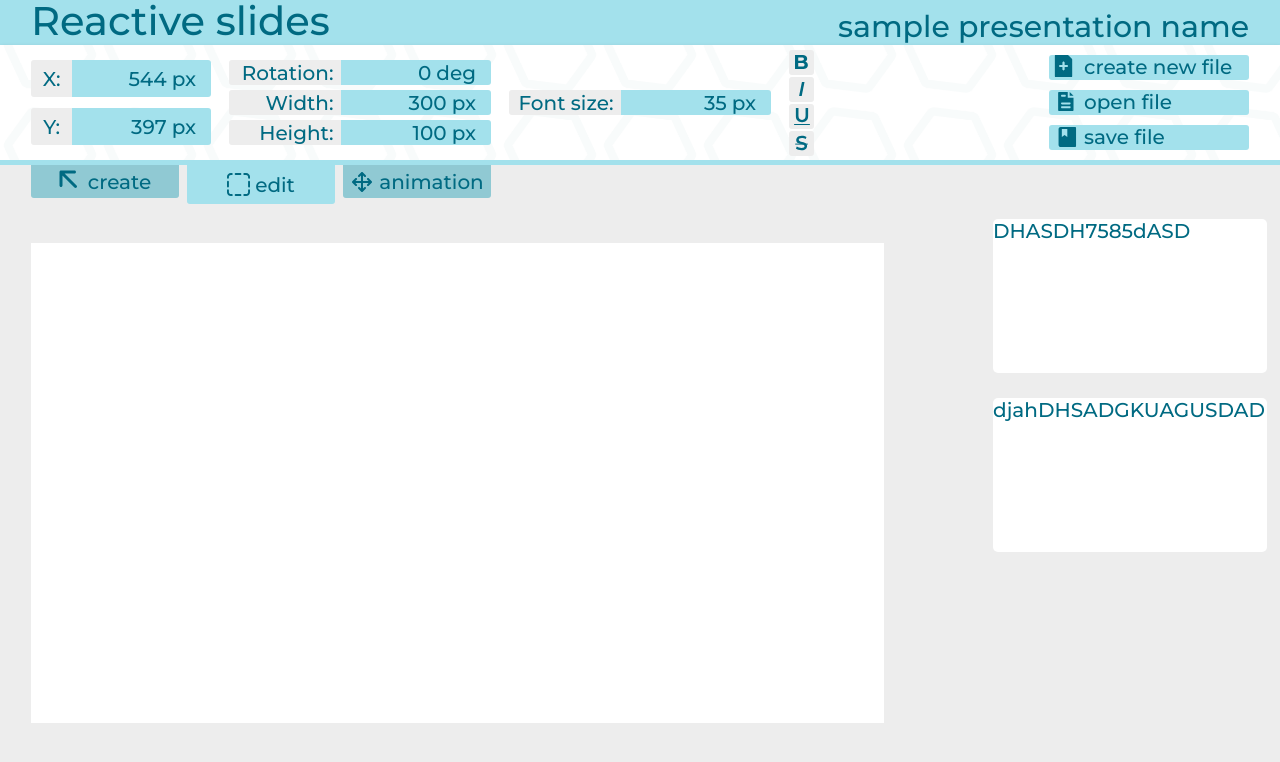
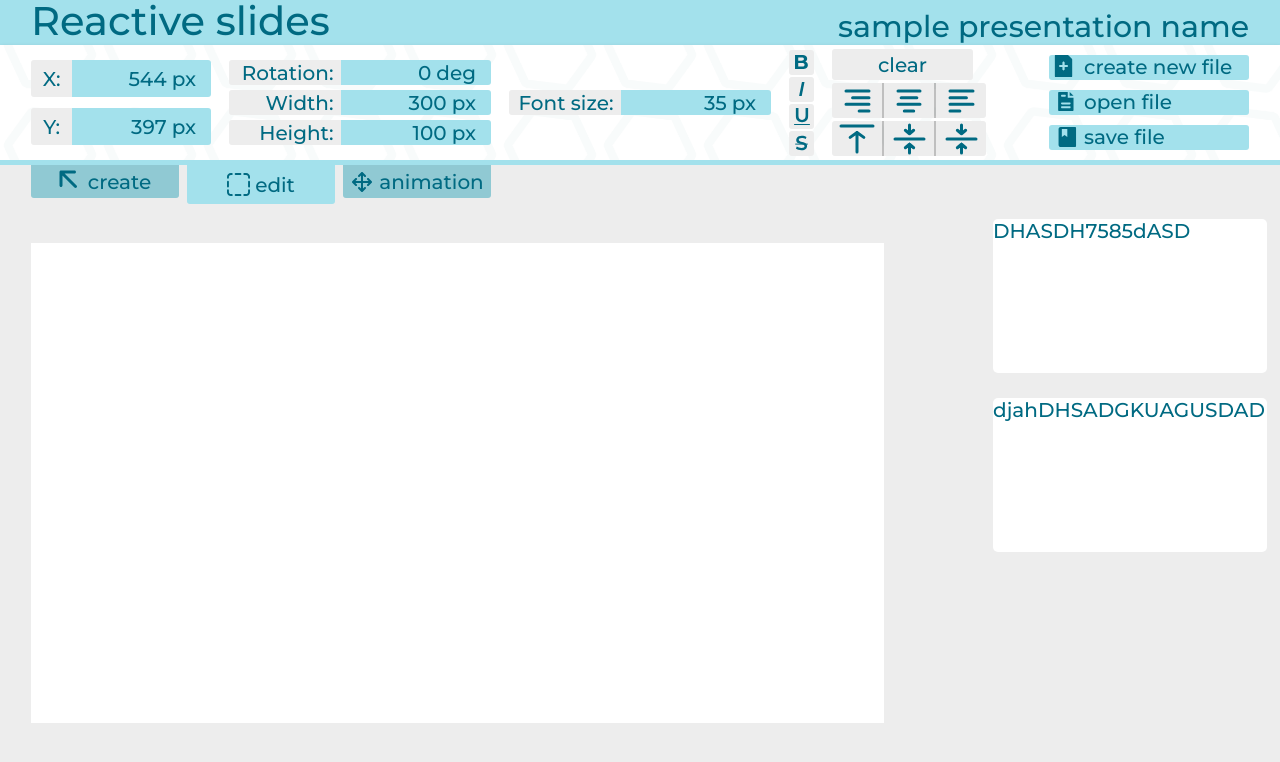
Before and after one commit to dan3rty/Reactive-slides, a React (Create React App) app: page / in a window 1280 px wide. Shown: the top 762 px of the page. Built offline with nearby package versions, Linux system fonts and the light colour scheme.

Commit message:
Сделал selection

```diff
--- a/src/common/components/buttons/Button.css
+++ b/src/common/components/buttons/Button.css
@@ -12,11 +12,20 @@
 	height: 25px;
 }
 
-.button_medium {
+.button_big {
 	display: grid;
 	grid-template-columns: 30px 150px;
 	width: 200px;
 	padding-left: 5px;
+	border-radius: 3px;
+}
+
+.button_medium {
+	display: flex;
+	justify-content: center;
+	align-items: center;
+	width: 141px;
+	height: 31px;
 	border-radius: 3px;
 }
 
--- a/src/common/components/buttons/Button.tsx
+++ b/src/common/components/buttons/Button.tsx
@@ -2,21 +2,29 @@ import React from 'react'
 import './Button.css'
 import { ReactNode } from 'react'
 
-type sizes = 'small' | 'medium'
+type sizes = 'small' | 'medium' | 'big'
 type styles = 'light' | 'dark'
 
 type ButtonProps = {
 	text?: string
 	style: styles
 	size: sizes
-	icon: ReactNode
+	icon?: ReactNode
 }
 
 function Button(props: ButtonProps) {
-	if (props.size === 'medium' && props.text) {
+	if (props.size === 'big' && props.text) {
+		return (
+			<div className={`button button_big ${props.style}`}>
+				{props.icon}
+				<span>{props.text}</span>
+			</div>
+		)
+	}
+
+	if (props.size === 'medium') {
 		return (
 			<div className={`button button_medium ${props.style}`}>
-				{props.icon}
 				<span>{props.text}</span>
 			</div>
 		)
@@ -25,7 +33,7 @@ function Button(props: ButtonProps) {
 	if (props.size === 'small') {
 		return <div className={`button button_small ${props.style}`}>{props.icon}</div>
 	}
-	return <div className={'button button_medium'}></div>
+	return <div className={'button button_big'}></div>
 }
 
 export { Button }
--- /dev/null
+++ b/src/common/components/buttons/SelectionButton.css
@@ -0,0 +1,16 @@
+.selection-button {
+    display: flex;
+    justify-content: center;
+    align-items: center;
+    width: 50px;
+    height: 35px;
+}
+
+.selection-button_light {
+    background-color: #EDEDED;
+}
+
+.selection-button_dark {
+    background-color: #000000;
+    opacity: 25%;
+}
--- /dev/null
+++ b/src/common/components/buttons/SelectionButton.tsx
@@ -0,0 +1,16 @@
+import React from 'react'
+import './SelectionButton.css'
+import { ReactNode } from 'react'
+
+type styles = 'light' | 'dark'
+
+type ButtonProps = {
+	style: styles
+	icon: ReactNode
+}
+
+function SelectionButton(props: ButtonProps) {
+	return <div className={`selection-button selection-button_${props.style}`}>{props.icon}</div>
+}
+
+export { SelectionButton }
--- /dev/null
+++ b/src/common/components/selection/Selection.css
@@ -0,0 +1,12 @@
+.selection {
+    display: flex;
+    flex-direction: row;
+    border-radius: 3px;
+    overflow: hidden;
+}
+
+.selection__border {
+    width: 2px;
+    background-color: #000000;
+    opacity: 25%;
+}
--- /dev/null
+++ b/src/common/components/selection/Selection.tsx
@@ -0,0 +1,23 @@
+import React, { ReactNode } from 'react'
+import './Selection.css'
+import { SelectionButton } from '../buttons/SelectionButton'
+
+type SelectionProps = {
+	firstIcon: ReactNode
+	secondIcon: ReactNode
+	thirdIcon: ReactNode
+}
+
+function Selection(props: SelectionProps) {
+	return (
+		<div className={'selection'}>
+			<SelectionButton style={'light'} icon={props.firstIcon} />
+			<div className={'selection__border'}></div>
+			<SelectionButton style={'light'} icon={props.secondIcon} />
+			<div className={'selection__border'}></div>
+			<SelectionButton style={'light'} icon={props.thirdIcon} />
+		</div>
+	)
+}
+
+export { Selection }
--- a/src/common/icons/icons.tsx
+++ b/src/common/icons/icons.tsx
@@ -218,13 +218,85 @@ const UnderstrokeIcon = (
 	</svg>
 )
 
-const StrokethroughButton = (
+const StrokethroughIcon = (
 	<svg width='13' height='16' viewBox='0 0 13 16' fill='none' xmlns='http://www.w3.org/2000/svg'>
 		<path
 			d='M6.43094 15.2C5.35094 15.2 4.30427 15.0467 3.29094 14.74C2.29094 14.4333 1.4976 14.0267 0.910938 13.52L1.81094 11.5C2.38427 11.9533 3.08427 12.3267 3.91094 12.62C4.75094 12.9 5.59094 13.04 6.43094 13.04C7.47094 13.04 8.24427 12.8733 8.75094 12.54C9.27094 12.2067 9.53094 11.7667 9.53094 11.22C9.53094 10.82 9.38427 10.4933 9.09094 10.24C8.81094 9.97333 8.45094 9.76667 8.01094 9.62C7.57094 9.47333 6.97094 9.30667 6.21094 9.12C5.14427 8.86667 4.2776 8.61333 3.61094 8.36C2.9576 8.10667 2.39094 7.71333 1.91094 7.18C1.44427 6.63333 1.21094 5.9 1.21094 4.98C1.21094 4.20667 1.4176 3.50667 1.83094 2.88C2.2576 2.24 2.89094 1.73333 3.73094 1.36C4.58427 0.986666 5.62427 0.799999 6.85094 0.799999C7.70427 0.799999 8.54427 0.906666 9.37094 1.12C10.1976 1.33333 10.9109 1.64 11.5109 2.04L10.6909 4.06C10.0776 3.7 9.4376 3.42667 8.77094 3.24C8.10427 3.05333 7.4576 2.96 6.83094 2.96C5.80427 2.96 5.0376 3.13333 4.53094 3.48C4.0376 3.82667 3.79094 4.28667 3.79094 4.86C3.79094 5.26 3.93094 5.58667 4.21094 5.84C4.50427 6.09333 4.87094 6.29333 5.31094 6.44C5.75094 6.58667 6.35094 6.75333 7.11094 6.94C8.15094 7.18 9.00427 7.43333 9.67094 7.7C10.3376 7.95333 10.9043 8.34667 11.3709 8.88C11.8509 9.41333 12.0909 10.1333 12.0909 11.04C12.0909 11.8133 11.8776 12.5133 11.4509 13.14C11.0376 13.7667 10.4043 14.2667 9.55094 14.64C8.6976 15.0133 7.6576 15.2 6.43094 15.2Z'
 			fill='#006A82'
 		/>
 		<path d='M0.210938 8.6H12.7909V9.6H0.210938V8.6Z' fill='#006A82' />
+	</svg>
+)
+
+const AlignRightIcon = (
+	<svg xmlns='http://www.w3.org/2000/svg' width='27' height='24' viewBox='0 0 27 24' fill='none'>
+		<path
+			d='M25 2H2M25 8.66667H8.57143M25 15.3333H2M25 22H15.1429'
+			stroke='#006A82'
+			stroke-width='3'
+			stroke-linecap='round'
+			stroke-linejoin='round'
+		/>
+	</svg>
+)
+
+const AlignCenterIcon = (
+	<svg xmlns='http://www.w3.org/2000/svg' width='26' height='24' viewBox='0 0 26 24' fill='none'>
+		<path
+			d='M2 2H24M5.14286 8.66667H20.8571M2 15.3333H24M8.28571 22H17.7143'
+			stroke='#006A82'
+			stroke-width='3'
+			stroke-linecap='round'
+			stroke-linejoin='round'
+		/>
+	</svg>
+)
+
+const AlignLeftIcon = (
+	<svg xmlns='http://www.w3.org/2000/svg' width='27' height='24' viewBox='0 0 27 24' fill='none'>
+		<path
+			d='M2 2H25M2 8.66667H18.4286M2 15.3333H25M2 22H11.8571'
+			stroke='#006A82'
+			stroke-width='3'
+			stroke-linecap='round'
+			stroke-linejoin='round'
+		/>
+	</svg>
+)
+
+const AlignTopIcon = (
+	<svg xmlns='http://www.w3.org/2000/svg' width='36' height='30' viewBox='0 0 36 30' fill='none'>
+		<path
+			d='M34 2H2M18 28V8.5M18 8.5L11.1429 13.375M18 8.5L24.8571 13.375'
+			stroke='#006A82'
+			stroke-width='3'
+			stroke-linecap='round'
+			stroke-linejoin='round'
+		/>
+	</svg>
+)
+
+const VerticalAlignCenterIcon = (
+	<svg xmlns='http://www.w3.org/2000/svg' width='33' height='32' viewBox='0 0 33 32' fill='none'>
+		<path
+			d='M31 16H2M16.5 30V21.25M16.5 21.25L20.6429 24.75M16.5 21.25L12.3571 24.75M16.5 2V10.75M16.5 10.75L12.3571 7.25M16.5 10.75L20.6429 7.25'
+			stroke='#006A82'
+			stroke-width='3'
+			stroke-linecap='round'
+			stroke-linejoin='round'
+		/>
+	</svg>
+)
+
+const AlignBottomIcon = (
+	<svg xmlns='http://www.w3.org/2000/svg' width='33' height='32' viewBox='0 0 33 32' fill='none'>
+		<path
+			d='M31 16H2M16.5 30V21.25M16.5 21.25L20.6429 24.75M16.5 21.25L12.3571 24.75M16.5 2V10.75M16.5 10.75L12.3571 7.25M16.5 10.75L20.6429 7.25'
+			stroke='#006A82'
+			stroke-width='3'
+			stroke-linecap='round'
+			stroke-linejoin='round'
+		/>
 	</svg>
 )
 
@@ -246,5 +318,11 @@ export {
 	BoldIcon,
 	ItalicIcon,
 	UnderstrokeIcon,
-	StrokethroughButton,
+	StrokethroughIcon,
+	AlignBottomIcon,
+	AlignLeftIcon,
+	AlignCenterIcon,
+	AlignRightIcon,
+	AlignTopIcon,
+	VerticalAlignCenterIcon,
 }
--- a/src/editor/toolBar/settingBar/addBar/AddBar.tsx
+++ b/src/editor/toolBar/settingBar/addBar/AddBar.tsx
@@ -12,23 +12,19 @@ import {
 	TextIcon,
 	TriangleIcon,
 } from '../../../../common/icons/icons'
+
 function AddBar() {
 	return (
 		<div className='add-bar'>
-			<Button style='light' size='medium' icon={TextIcon} text='text'></Button>
-			<Button style='light' size='medium' icon={TableIcon} text='table'></Button>
-			<Button style='light' size='medium' icon={TriangleIcon} text='triangle'></Button>
-			<Button style='light' size='medium' icon={BulletListIcon} text='bullet list'></Button>
-			<Button style='light' size='medium' icon={ImageIcon} text='image'></Button>
-			<Button style='light' size='medium' icon={SquareIcon} text='rectangle'></Button>
-			<Button
-				style='light'
-				size='medium'
-				icon={NumberedListIcon}
-				text='numbered list'
-			></Button>
-			<Button style='light' size='medium' icon={ArrowIcon} text='arrow'></Button>
-			<Button style='light' size='medium' icon={OvalIcon} text='oval'></Button>
+			<Button style='light' size='big' icon={TextIcon} text='text'></Button>
+			<Button style='light' size='big' icon={TableIcon} text='table'></Button>
+			<Button style='light' size='big' icon={TriangleIcon} text='triangle'></Button>
+			<Button style='light' size='big' icon={BulletListIcon} text='bullet list'></Button>
+			<Button style='light' size='big' icon={ImageIcon} text='image'></Button>
+			<Button style='light' size='big' icon={SquareIcon} text='rectangle'></Button>
+			<Button style='light' size='big' icon={NumberedListIcon} text='numbered list'></Button>
+			<Button style='light' size='big' icon={ArrowIcon} text='arrow'></Button>
+			<Button style='light' size='big' icon={OvalIcon} text='oval'></Button>
 		</div>
 	)
 }
--- a/src/editor/toolBar/settingBar/editBar/EditBar.css
+++ b/src/editor/toolBar/settingBar/editBar/EditBar.css
@@ -21,3 +21,9 @@
 	flex-direction: column;
 	gap: 2px;
 }
+
+.selection-wrapper {
+	display: flex;
+	flex-direction: column;
+	gap: 3px;
+}
--- a/src/editor/toolBar/settingBar/editBar/EditBar.tsx
+++ b/src/editor/toolBar/settingBar/editBar/EditBar.tsx
@@ -2,11 +2,18 @@ import React from 'react'
 import './EditBar.css'
 import { Button } from '../../../../common/components/buttons/Button'
 import { InputField } from '../../../../common/components/inputFields/InputField'
+import { Selection } from '../../../../common/components/selection/Selection'
 import {
+	AlignBottomIcon,
+	AlignCenterIcon,
+	AlignLeftIcon,
+	AlignRightIcon,
+	AlignTopIcon,
 	BoldIcon,
 	ItalicIcon,
-	StrokethroughButton,
+	StrokethroughIcon,
 	UnderstrokeIcon,
+	VerticalAlignCenterIcon,
 } from '../../../../common/icons/icons'
 
 function EditBar() {
@@ -64,7 +71,22 @@ function EditBar() {
 				<Button style={'light'} size={'small'} icon={BoldIcon} />
 				<Button style={'light'} size={'small'} icon={ItalicIcon} />
 				<Button style={'light'} size={'small'} icon={UnderstrokeIcon} />
-				<Button style={'light'} size={'small'} icon={StrokethroughButton} />
+				<Button style={'light'} size={'small'} icon={StrokethroughIcon} />
+			</div>
+			<div className={'selection-wrapper'}>
+				<div>
+					<Button text={'clear'} style={'light'} size={'medium'} icon={BoldIcon} />
+				</div>
+				<Selection
+					firstIcon={AlignRightIcon}
+					secondIcon={AlignCenterIcon}
+					thirdIcon={AlignLeftIcon}
+				/>
+				<Selection
+					firstIcon={AlignTopIcon}
+					secondIcon={VerticalAlignCenterIcon}
+					thirdIcon={AlignBottomIcon}
+				/>
 			</div>
 		</div>
 	)
--- a/src/editor/toolBar/settingBar/fileSettings/FileSettings.tsx
+++ b/src/editor/toolBar/settingBar/fileSettings/FileSettings.tsx
@@ -5,9 +5,9 @@ import { CreateIcon, OpenIcon, SaveIcon } from '../../../../common/icons/icons'
 function FileSettings() {
 	return (
 		<div className='FileSettings'>
-			<Button style='dark' size='medium' icon={CreateIcon} text='create new file'></Button>
-			<Button style='dark' size='medium' icon={OpenIcon} text='open file'></Button>
-			<Button style='dark' size='medium' icon={SaveIcon} text='save file'></Button>
+			<Button style='dark' size='big' icon={CreateIcon} text='create new file'></Button>
+			<Button style='dark' size='big' icon={OpenIcon} text='open file'></Button>
+			<Button style='dark' size='big' icon={SaveIcon} text='save file'></Button>
 		</div>
 	)
 }
```
Also changed, not shown: src/common/slideObjects/OvalComponent.tsx (+4 -6 lines).
